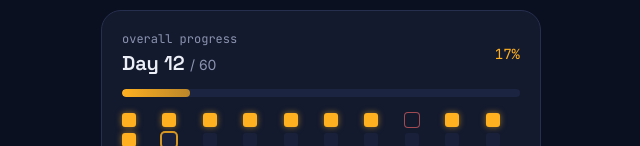
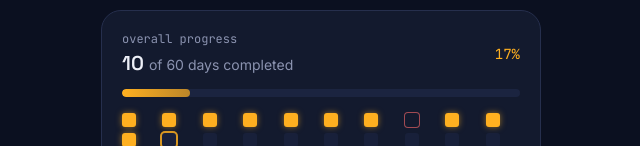
Before and after one commit to anjalik2906-cell/hackathon, a React (Vite) app in the folder abtalks/: page /dashboard in a window 1280 px wide. Shown: the part 399-545 px from the top of the page, without its empty margins (319-959 px from the left). Built offline with nearby package versions, Linux system fonts and the light colour scheme.

Commit message:
Show completed days in progress card

```diff
--- a/abtalks/src/pages/Dashboard.jsx
+++ b/abtalks/src/pages/Dashboard.jsx
@@ -233,8 +233,8 @@ function ProgressCard({ student, days, doneCount, percentComplete }) {
           <div>
             <p className="text-xs text-muted font-mono">overall progress</p>
             <p className="font-display text-xl font-semibold text-ink mt-0.5">
-              Day {student.currentDay} <span className="text-muted text-sm font-body font-normal">/ {student.totalDays}</span>
-            </p>
+  {doneCount} <span className="text-muted text-sm font-body font-normal">of {student.totalDays} days completed</span>
+</p>
           </div>
           <span className="font-mono text-sm text-flame">{percentComplete}%</span>
         </div>
```
